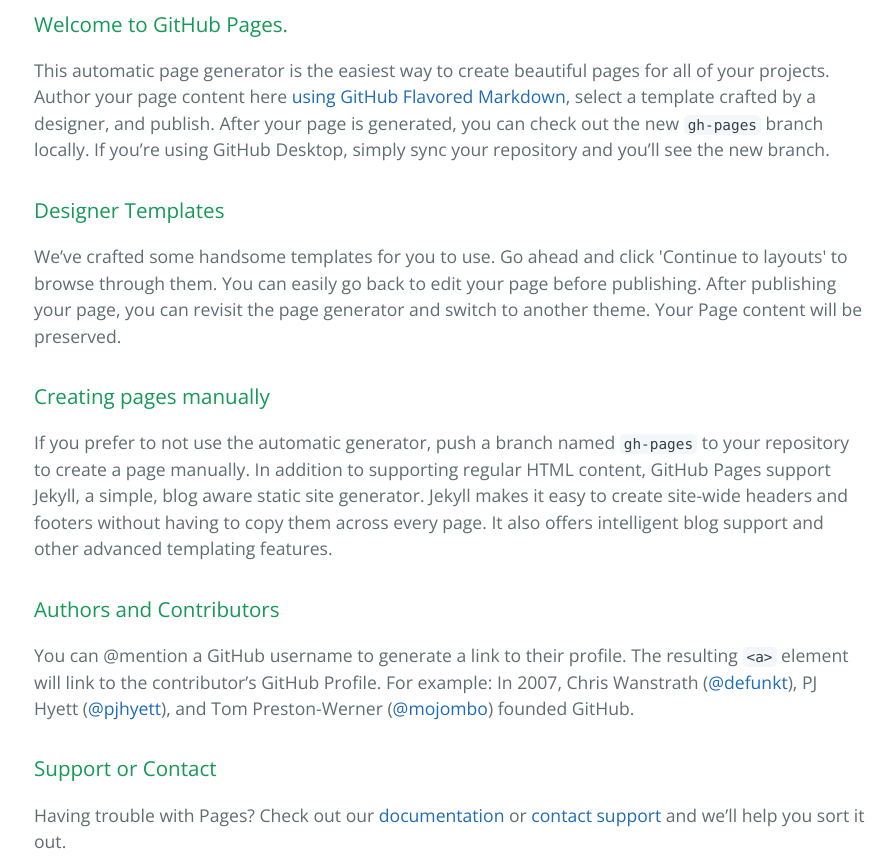
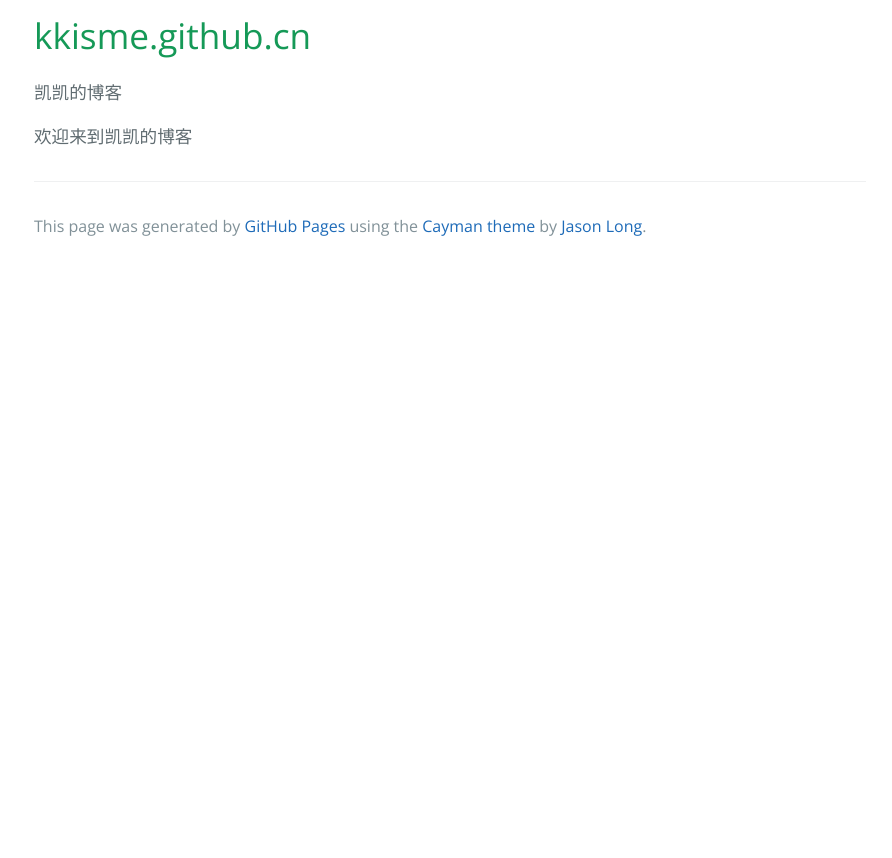
Before and after one commit to kkisme/kkisme.github.cn, a plain HTML site: page index.html in a window 1280 px wide. Shown: the part 340-1198 px from the top of the page, without its empty margins (190-1082 px from the left). After the commit the page ends 800 px from the top, so only its background shows below. Drawn offline with nearby package versions, Linux system fonts and the light colour scheme.

Commit message:
Replace master branch with page content via GitHub

```diff
--- a/index.html
+++ b/index.html
@@ -16,30 +16,12 @@
     </section>
 
     <section class="main-content">
-      <h3>
-<a id="welcome-to-github-pages" class="anchor" href="#welcome-to-github-pages" aria-hidden="true"><span aria-hidden="true" class="octicon octicon-link"></span></a>Welcome to GitHub Pages.</h3>
+      <h1>
+<a id="kkismegithubcn" class="anchor" href="#kkismegithubcn" aria-hidden="true"><span aria-hidden="true" class="octicon octicon-link"></span></a>kkisme.github.cn</h1>
 
-<p>This automatic page generator is the easiest way to create beautiful pages for all of your projects. Author your page content here <a href="https://guides.github.com/features/mastering-markdown/">using GitHub Flavored Markdown</a>, select a template crafted by a designer, and publish. After your page is generated, you can check out the new <code>gh-pages</code> branch locally. If you’re using GitHub Desktop, simply sync your repository and you’ll see the new branch.</p>
+<p>凯凯的博客</p>
 
-<h3>
-<a id="designer-templates" class="anchor" href="#designer-templates" aria-hidden="true"><span aria-hidden="true" class="octicon octicon-link"></span></a>Designer Templates</h3>
-
-<p>We’ve crafted some handsome templates for you to use. Go ahead and click 'Continue to layouts' to browse through them. You can easily go back to edit your page before publishing. After publishing your page, you can revisit the page generator and switch to another theme. Your Page content will be preserved.</p>
-
-<h3>
-<a id="creating-pages-manually" class="anchor" href="#creating-pages-manually" aria-hidden="true"><span aria-hidden="true" class="octicon octicon-link"></span></a>Creating pages manually</h3>
-
-<p>If you prefer to not use the automatic generator, push a branch named <code>gh-pages</code> to your repository to create a page manually. In addition to supporting regular HTML content, GitHub Pages support Jekyll, a simple, blog aware static site generator. Jekyll makes it easy to create site-wide headers and footers without having to copy them across every page. It also offers intelligent blog support and other advanced templating features.</p>
-
-<h3>
-<a id="authors-and-contributors" class="anchor" href="#authors-and-contributors" aria-hidden="true"><span aria-hidden="true" class="octicon octicon-link"></span></a>Authors and Contributors</h3>
-
-<p>You can @mention a GitHub username to generate a link to their profile. The resulting <code>&lt;a&gt;</code> element will link to the contributor’s GitHub Profile. For example: In 2007, Chris Wanstrath (<a href="https://github.com/defunkt" class="user-mention">@defunkt</a>), PJ Hyett (<a href="https://github.com/pjhyett" class="user-mention">@pjhyett</a>), and Tom Preston-Werner (<a href="https://github.com/mojombo" class="user-mention">@mojombo</a>) founded GitHub.</p>
-
-<h3>
-<a id="support-or-contact" class="anchor" href="#support-or-contact" aria-hidden="true"><span aria-hidden="true" class="octicon octicon-link"></span></a>Support or Contact</h3>
-
-<p>Having trouble with Pages? Check out our <a href="https://help.github.com/pages">documentation</a> or <a href="https://github.com/contact">contact support</a> and we’ll help you sort it out.</p>
+<p>欢迎来到凯凯的博客</p>
 
       <footer class="site-footer">
 
```
Also changed, not shown: params.json (+1 -1 lines).
